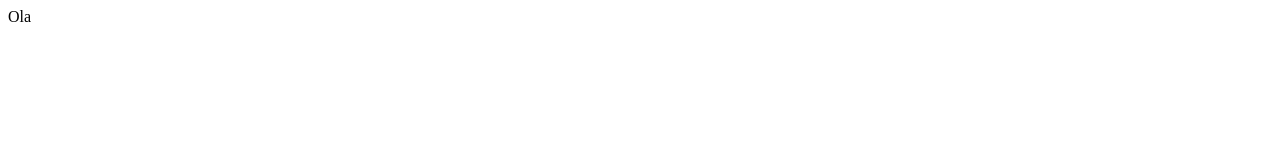
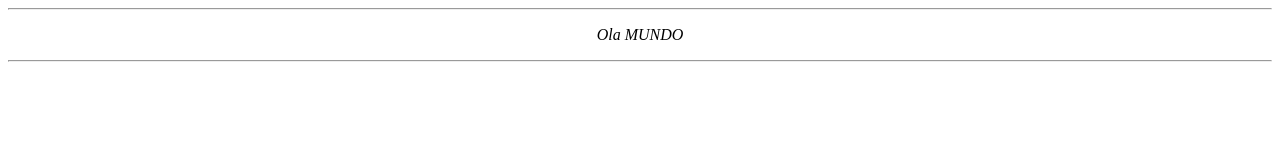
Before and after one commit to DanielPatricio5445/aulagit2, a plain HTML site: page index.html in a window 1280 px wide. Drawn offline with Linux system fonts and the light colour scheme.

Commit message:
feat(tarefa999):Alteração

```diff
--- a/index.html
+++ b/index.html
@@ -2,6 +2,8 @@
 <head>
 </head>
 <body>
-<p>Ola</p>
+<hr />
+<p><i><center>Ola MUNDO</i></center></p>
+<hr />
 </body>
 </html>
```
